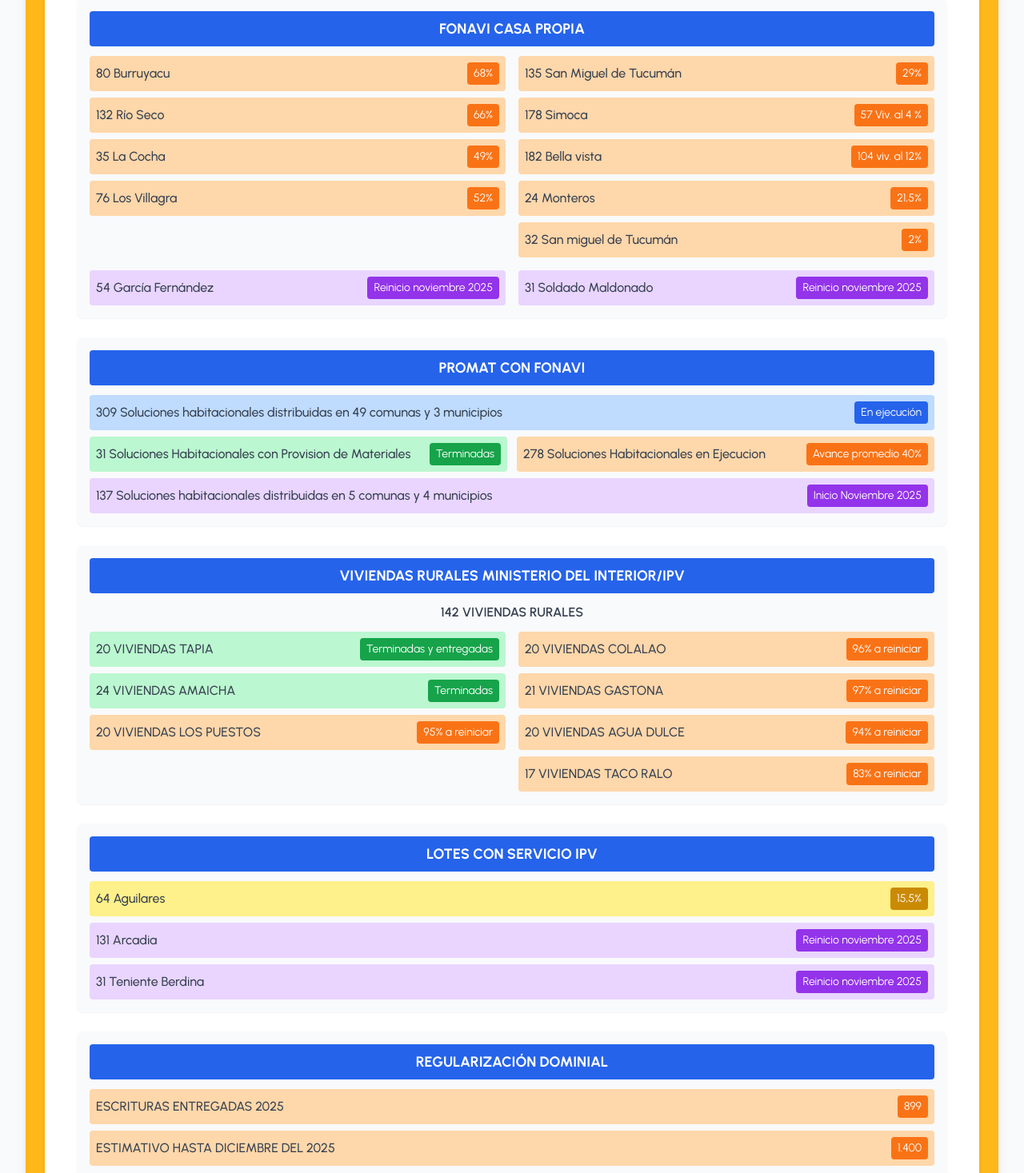
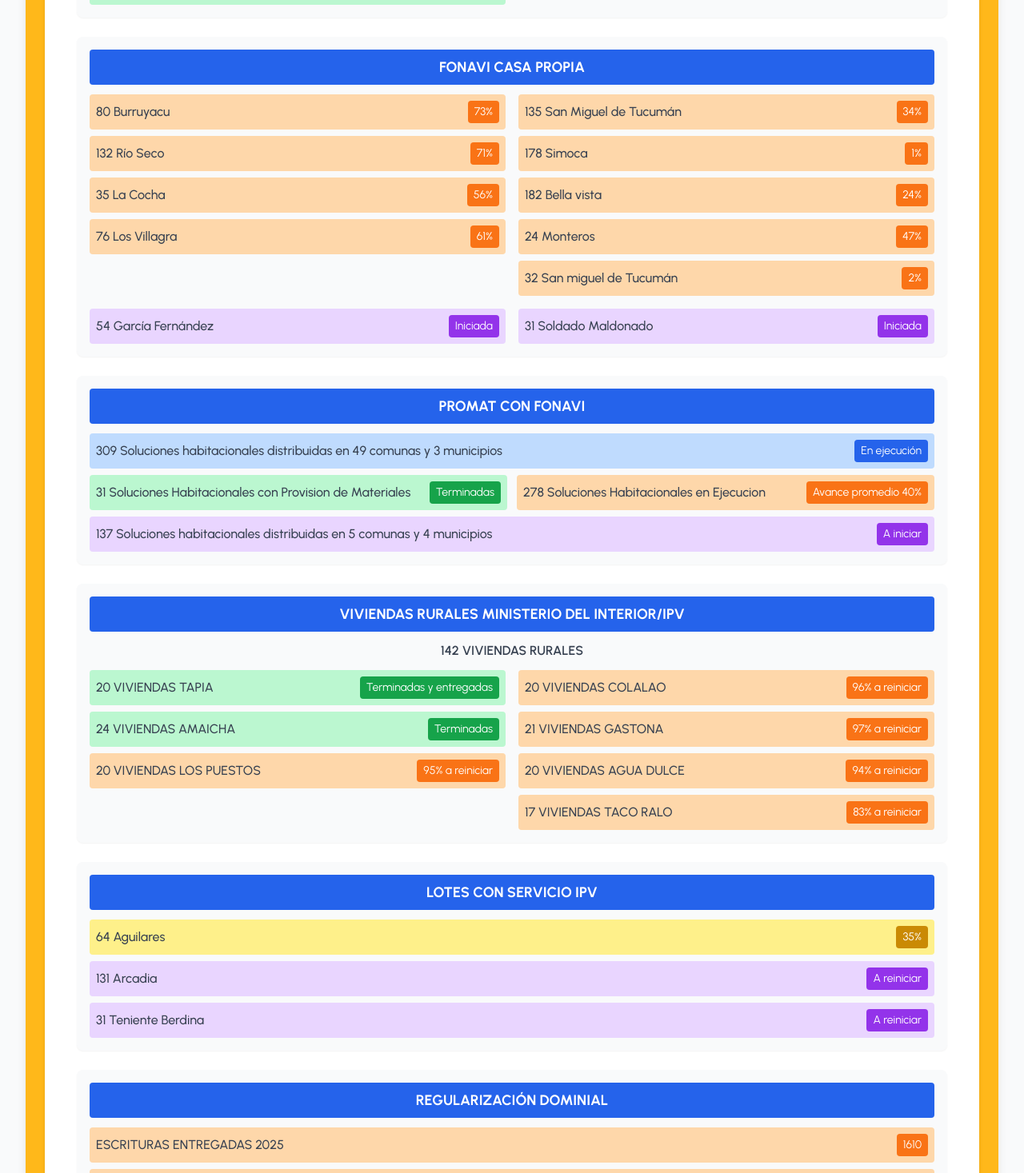
Before and after one commit to Instituto-Provincial-de-Vivienda-Tuc/ipvdu, a Next.js app: page / in a window 1280 px wide. Shown: the part 1264-2731 px from the top of the page at 80% size. Built offline with nearby package versions, Linux system fonts and the light colour scheme; no server answers.

Commit message:
cambios en obras

```diff
--- a/components/main-page.tsx
+++ b/components/main-page.tsx
@@ -209,10 +209,12 @@ export const MainPage = () => {
                                                     <div className="space-y-4 sm:space-y-6">
                                                         {/* PROCREAR TUCUMÁN */}
                                                         <div className="bg-gray-50 p-3 sm:p-4 rounded-lg shadow-sm hover:shadow-md transition-shadow duration-300">
-                                                            <h4 className="font-bold text-base sm:text-lg mb-2 sm:mb-3 text-center bg-blue-600 text-white py-1.5 sm:py-2 rounded">PROCREAR TUCUMÁN con Ministerio de Obras y Servicios Públicos</h4>
+                                                            <h4 className="font-bold text-base sm:text-lg mb-2 sm:mb-3 text-center bg-blue-600 text-white py-1.5 sm:py-2 rounded">PROCREAR TUCUMÁN con Ministerio de Obras, infraestructura y transporte publico</h4>
                                                             <div className="text-center mb-2 sm:mb-3">
+                                                                <p className="font-bold text-lg sm:text-base">3054 Soluciones habitacionales</p>
                                                                 <p className="font-semibold text-sm sm:text-base">1.656 unidades habitacionales 1.400 lotes con servicios</p>
                                                                 <p className="font-semibold text-sm sm:text-base">Primera Etapa: 572 viviendas - 15%</p>
+                                                                <p className="font-semibold text-sm sm:text-base">2484 Soluciones habitacionales a reiniciar en proximas etapas</p>
                                                             </div>
                                                         </div>
 
@@ -262,37 +264,37 @@ export const MainPage = () => {
                                                                 <div className="space-y-2">
                                                                     <div className="flex flex-col sm:flex-row justify-between items-start sm:items-center p-2 bg-orange-200 rounded">
                                                                         <span className="font-medium text-sm sm:text-base mb-1 sm:mb-0">80 Burruyacu</span>
-                                                                        <span className="bg-orange-500 text-white px-2 py-1 rounded text-xs sm:text-sm w-full sm:w-auto text-center sm:text-left">68%</span>
+                                                                        <span className="bg-orange-500 text-white px-2 py-1 rounded text-xs sm:text-sm w-full sm:w-auto text-center sm:text-left">73%</span>
                                                                     </div>
                                                                     <div className="flex flex-col sm:flex-row justify-between items-start sm:items-center p-2 bg-orange-200 rounded">
                                                                         <span className="font-medium text-sm sm:text-base mb-1 sm:mb-0">132 Río Seco</span>
-                                                                        <span className="bg-orange-500 text-white px-2 py-1 rounded text-xs sm:text-sm w-full sm:w-auto text-center sm:text-left">66%</span>
+                                                                        <span className="bg-orange-500 text-white px-2 py-1 rounded text-xs sm:text-sm w-full sm:w-auto text-center sm:text-left">71%</span>
                                                                     </div>
                                                                     <div className="flex flex-col sm:flex-row justify-between items-start sm:items-center p-2 bg-orange-200 rounded">
                                                                         <span className="font-medium text-sm sm:text-base mb-1 sm:mb-0">35 La Cocha</span>
-                                                                        <span className="bg-orange-500 text-white px-2 py-1 rounded text-xs sm:text-sm w-full sm:w-auto text-center sm:text-left">49%</span>
+                                                                        <span className="bg-orange-500 text-white px-2 py-1 rounded text-xs sm:text-sm w-full sm:w-auto text-center sm:text-left">56%</span>
                                                                     </div>
                                                                     <div className="flex flex-col sm:flex-row justify-between items-start sm:items-center p-2 bg-orange-200 rounded">
                                                                         <span className="font-medium text-sm sm:text-base mb-1 sm:mb-0">76 Los Villagra</span>
-                                                                        <span className="bg-orange-500 text-white px-2 py-1 rounded text-xs sm:text-sm w-full sm:w-auto text-center sm:text-left">52%</span>
+                                                                        <span className="bg-orange-500 text-white px-2 py-1 rounded text-xs sm:text-sm w-full sm:w-auto text-center sm:text-left">61%</span>
                                                                     </div>
                                                                 </div>
                                                                 <div className="space-y-2">
                                                                     <div className="flex flex-col sm:flex-row justify-between items-start sm:items-center p-2 bg-orange-200 rounded">
                                                                         <span className="font-medium text-sm sm:text-base mb-1 sm:mb-0">135 San Miguel de Tucumán</span>
-                                                                        <span className="bg-orange-500 text-white px-2 py-1 rounded text-xs sm:text-sm w-full sm:w-auto text-center sm:text-left">29%</span>
+                                                                        <span className="bg-orange-500 text-white px-2 py-1 rounded text-xs sm:text-sm w-full sm:w-auto text-center sm:text-left">34%</span>
                                                                     </div>
                                                                     <div className="flex flex-col sm:flex-row justify-between items-start sm:items-center p-2 bg-orange-200 rounded">
                                                                         <span className="font-medium text-sm sm:text-base mb-1 sm:mb-0">178 Simoca</span>
-                                                                        <span className="bg-orange-500 text-white px-2 py-1 rounded text-xs sm:text-sm w-full sm:w-auto text-center sm:text-left">57 Viv. al 4 %</span>
+                                                                        <span className="bg-orange-500 text-white px-2 py-1 rounded text-xs sm:text-sm w-full sm:w-auto text-center sm:text-left">1%</span>
                                                                     </div>
                                                                     <div className="flex flex-col sm:flex-row justify-between items-start sm:items-center p-2 bg-orange-200 rounded">
                                                                         <span className="font-medium text-sm sm:text-base mb-1 sm:mb-0">182 Bella vista</span>
-                                                                        <span className="bg-orange-500 text-white px-2 py-1 rounded text-xs sm:text-sm w-full sm:w-auto text-center sm:text-left">104 viv. al 12%</span>
+                                                                        <span className="bg-orange-500 text-white px-2 py-1 rounded text-xs sm:text-sm w-full sm:w-auto text-center sm:text-left">24%</span>
                                                                     </div>
                                                                     <div className="flex flex-col sm:flex-row justify-between items-start sm:items-center p-2 bg-orange-200 rounded">
                                                                         <span className="font-medium text-sm sm:text-base mb-1 sm:mb-0">24 Monteros</span>
-                                                                        <span className="bg-orange-500 text-white px-2 py-1 rounded text-xs sm:text-sm w-full sm:w-auto text-center sm:text-left">21,5%</span>
+                                                                        <span className="bg-orange-500 text-white px-2 py-1 rounded text-xs sm:text-sm w-full sm:w-auto text-center sm:text-left">47%</span>
                                                                     </div>
                                                                     <div className="flex flex-col sm:flex-row justify-between items-start sm:items-center p-2 bg-orange-200 rounded">
                                                                         <span className="font-medium text-sm sm:text-base mb-1 sm:mb-0">32 San miguel de Tucumán</span>
@@ -303,11 +305,11 @@ export const MainPage = () => {
                                                             <div className="mt-4 grid grid-cols-1 md:grid-cols-2 gap-4">
                                                                 <div className="flex flex-col sm:flex-row justify-between items-start sm:items-center p-2 bg-purple-200 rounded">
                                                                     <span className="font-medium text-sm sm:text-base mb-1 sm:mb-0 w-full sm:w-auto text-left">54 García Fernández</span>
-                                                                    <span className="bg-purple-600 text-white px-2 py-1 rounded text-xs sm:text-sm w-full sm:w-auto text-center sm:text-left">Reinicio noviembre 2025</span>
+                                                                    <span className="bg-purple-600 text-white px-2 py-1 rounded text-xs sm:text-sm w-full sm:w-auto text-center sm:text-left">Iniciada</span>
                                                                 </div>
                                                                 <div className="flex flex-col sm:flex-row justify-between items-start sm:items-center p-2 bg-purple-200 rounded">
                                                                     <span className="font-medium text-sm sm:text-base mb-1 sm:mb-0 w-full sm:w-auto text-left">31 Soldado Maldonado</span>
-                                                                    <span className="bg-purple-600 text-white px-2 py-1 rounded text-xs sm:text-sm w-full sm:w-auto text-center sm:text-left">Reinicio noviembre 2025</span>
+                                                                    <span className="bg-purple-600 text-white px-2 py-1 rounded text-xs sm:text-sm w-full sm:w-auto text-center sm:text-left">Iniciada</span>
                                                                 </div>
                                                             </div>
                                                         </div>
@@ -336,7 +338,7 @@ export const MainPage = () => {
                                                                 </div>
                                                                 <div className="flex flex-col sm:flex-row justify-between items-start sm:items-center p-2 bg-purple-200 rounded">
                                                                     <span className="font-medium text-sm sm:text-base mb-1 sm:mb-0 w-full sm:w-auto text-left">137 Soluciones habitacionales distribuidas en 5 comunas y 4 municipios</span>
-                                                                    <span className="bg-purple-600 text-white px-2 py-1 rounded text-xs sm:text-sm w-full sm:w-auto text-center sm:text-left">Inicio Noviembre 2025</span>
+                                                                    <span className="bg-purple-600 text-white px-2 py-1 rounded text-xs sm:text-sm w-full sm:w-auto text-center sm:text-left">A iniciar</span>
                                                                 </div>
                                                             </div>
                                                         </div>
@@ -386,15 +388,15 @@ export const MainPage = () => {
                                                             <div className="space-y-2">
                                                                 <div className="flex flex-col sm:flex-row justify-between items-start sm:items-center p-2 bg-yellow-200 rounded">
                                                                     <span className="font-medium text-sm sm:text-base mb-1 sm:mb-0 w-full sm:w-auto text-left">64 Aguilares</span>
-                                                                    <span className="bg-yellow-600 text-white px-2 py-1 rounded text-xs sm:text-sm w-full sm:w-auto text-center sm:text-left">15,5%</span>
+                                                                    <span className="bg-yellow-600 text-white px-2 py-1 rounded text-xs sm:text-sm w-full sm:w-auto text-center sm:text-left">35%</span>
                                                                 </div>
                                                                 <div className="flex flex-col sm:flex-row justify-between items-start sm:items-center p-2 bg-purple-200 rounded">
                                                                     <span className="font-medium text-sm sm:text-base mb-1 sm:mb-0 w-full sm:w-auto text-left">131 Arcadia</span>
-                                                                    <span className="bg-purple-600 text-white px-2 py-1 rounded text-xs sm:text-sm w-full sm:w-auto text-center sm:text-left">Reinicio noviembre 2025</span>
+                                                                    <span className="bg-purple-600 text-white px-2 py-1 rounded text-xs sm:text-sm w-full sm:w-auto text-center sm:text-left">A reiniciar</span>
                                                                 </div>
                                                                 <div className="flex flex-col sm:flex-row justify-between items-start sm:items-center p-2 bg-purple-200 rounded">
                                                                     <span className="font-medium text-sm sm:text-base mb-1 sm:mb-0 w-full sm:w-auto text-left">31 Teniente Berdina</span>
-                                                                    <span className="bg-purple-600 text-white px-2 py-1 rounded text-xs sm:text-sm w-full sm:w-auto text-center sm:text-left">Reinicio noviembre 2025</span>
+                                                                    <span className="bg-purple-600 text-white px-2 py-1 rounded text-xs sm:text-sm w-full sm:w-auto text-center sm:text-left">A reiniciar</span>
                                                                 </div>
                                                             </div>
                                                         </div>
@@ -405,11 +407,11 @@ export const MainPage = () => {
                                                             <div className="space-y-2">
                                                                 <div className="flex flex-col sm:flex-row justify-between items-start sm:items-center p-2 bg-orange-200 rounded">
                                                                     <span className="font-medium text-sm sm:text-base mb-1 sm:mb-0 w-full sm:w-auto text-left">ESCRITURAS ENTREGADAS 2025</span>
-                                                                    <span className="bg-orange-500 text-white px-2 py-1 rounded text-xs sm:text-sm w-full sm:w-auto text-center sm:text-left">899</span>
+                                                                    <span className="bg-orange-500 text-white px-2 py-1 rounded text-xs sm:text-sm w-full sm:w-auto text-center sm:text-left">1610</span>
                                                                 </div>
                                                                 <div className="flex flex-col sm:flex-row justify-between items-start sm:items-center p-2 bg-orange-200 rounded">
                                                                     <span className="font-medium text-sm sm:text-base mb-1 sm:mb-0 w-full sm:w-auto text-left">ESTIMATIVO HASTA DICIEMBRE DEL 2025</span>
-                                                                    <span className="bg-orange-500 text-white px-2 py-1 rounded text-xs sm:text-sm w-full sm:w-auto text-center sm:text-left">1.400</span>
+                                                                    <span className="bg-orange-500 text-white px-2 py-1 rounded text-xs sm:text-sm w-full sm:w-auto text-center sm:text-left">1.800</span>
                                                                 </div>
                                                             </div>
                                                         </div>
```
